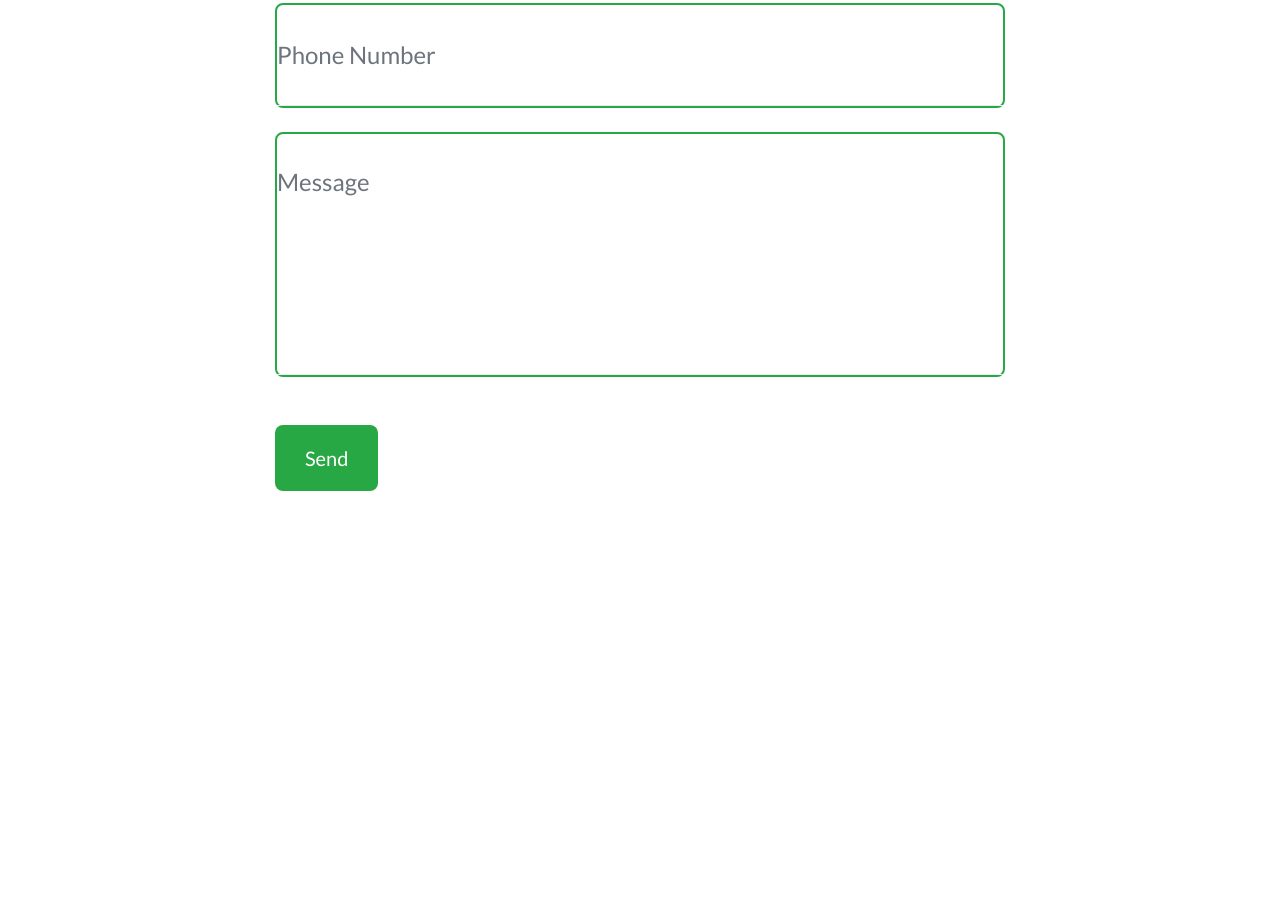
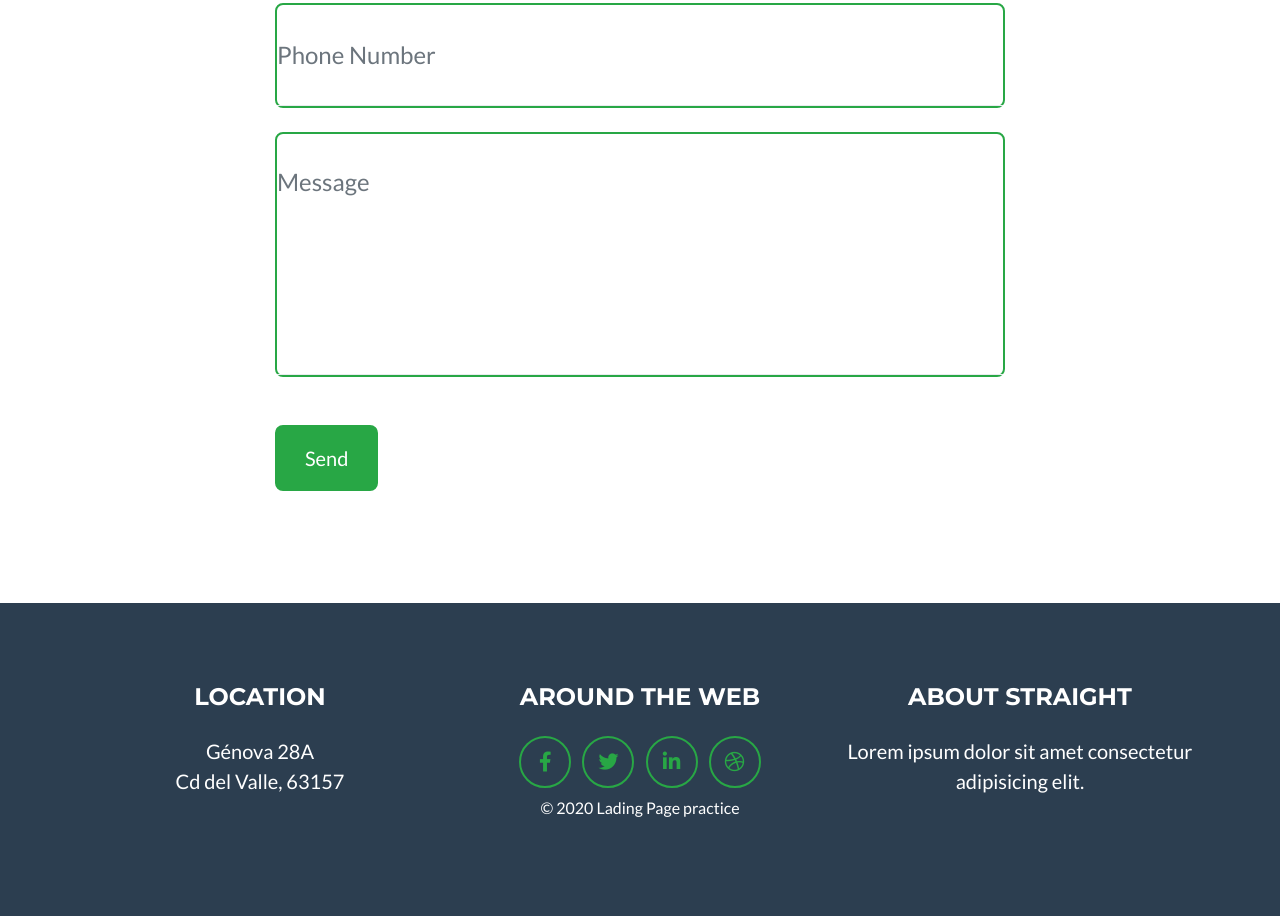
Before and after one commit to TeoGlezz/Lading_page, a website: page index.html in a window 1280 px wide. Shown: the part 2620-3536 px from the top of the page. Before the commit the page ends 3223 px from the top, so only its background shows below. Drawn offline with nearby package versions, Linux system fonts and the light colour scheme.

Commit message:
Agregado del footer

```diff
--- a/index.html
+++ b/index.html
@@ -528,6 +528,47 @@
 
         </div>
     </section>
+
+    <!-- Footer -->
+    <footer class="footer text-center">
+        <div class="container">
+            <div class="row">
+
+                <!-- Footer Location -->
+                <div class="col-lg-4 mb-5 mb-lg-0">
+                    <h4 class="text-uppercase mb-4">Location</h4>
+                    <p class="lead mb-0">Génova 28A
+                        <br>Cd del Valle, 63157</p>
+                </div>
+
+                <!-- Footer Social Icons -->
+                <div class="col-lg-4 mb-5 mb-lg-0">
+                    <h4 class="text-uppercase mb-4">Around the Web</h4>
+                    <a class="btn btn-outline-success btn-social mx-1" href="#">
+                        <i class="fab fa-fw fa-facebook-f"></i>
+                    </a>
+                    <a class="btn btn-outline-success btn-social mx-1" href="#">
+                        <i class="fab fa-fw fa-twitter"></i>
+                    </a>
+                    <a class="btn btn-outline-success btn-social mx-1" href="#">
+                        <i class="fab fa-fw fa-linkedin-in"></i>
+                    </a>
+                    <a class="btn btn-outline-success btn-social mx-1" href="#">
+                        <i class="fab fa-fw fa-dribbble"></i>
+                    </a>
+                </div>
+
+                <!-- Footer About Text -->
+                <div class="col-lg-4">
+                    <h4 class="text-uppercase mb-4">About straight</h4>
+                    <p class="lead mb-0">Lorem ipsum dolor sit amet consectetur adipisicing elit.</p>
+                </div>
+
+            </div>
+        </div>
+        <p>&copy; 2020 Lading Page practice<p></p>
+    </footer>
+
     <!---Scripts Jquery and Bootstrap-->
     <script src="https://code.jquery.com/jquery-3.4.1.slim.min.js"
         integrity="sha384-J6qa4849blE2+poT4WnyKhv5vZF5SrPo0iEjwBvKU7imGFAV0wwj1yYfoRSJoZ+n"
```
